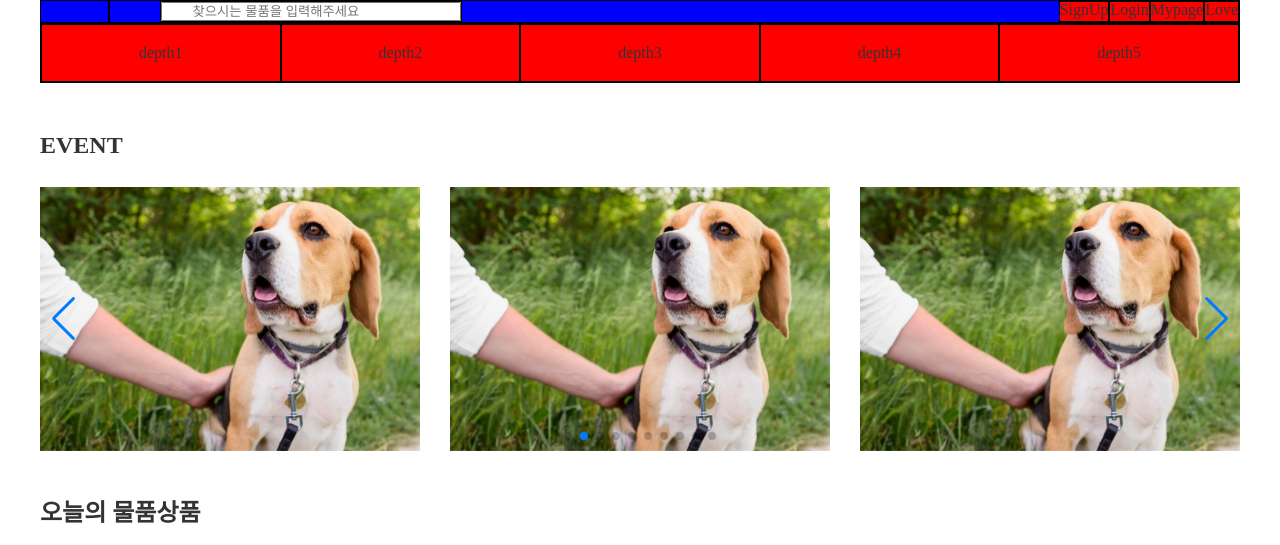
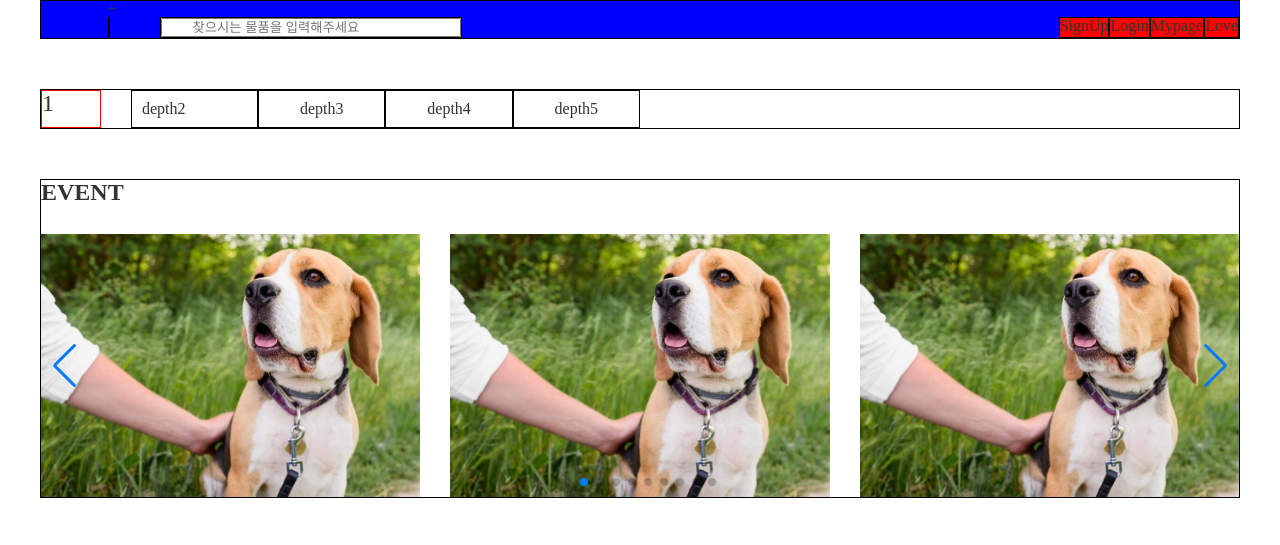
Before and after one commit to taengK/FairyTeam, a React (Create React App) app in the folder react-fairy/: page / in a window 1280 px wide. Shown: the top 545 px of the page. Built offline with nearby package versions, Linux system fonts and the light colour scheme.

Commit message:
박충희 0952 footer

```diff
--- a/react-fairy/src/App.css
+++ b/react-fairy/src/App.css
@@ -38,9 +38,6 @@
   }
 }
 
-
-#con {
-}
 #untilMain{
   width: 1200px;
   margin: 0 auto;
@@ -51,9 +48,11 @@ header{
   display: flex;
   justify-content: right;
 }
-
-section {
-  margin-top: 30px;
+nav {
+  margin-top: 50px;
+}
+main {
+  margin-top: -50px;
 }
 
 footer{
--- a/react-fairy/src/App.js
+++ b/react-fairy/src/App.js
@@ -7,7 +7,7 @@ import SignUp from './page/SignUp';
 import Login from './page/Login';
 import Mypage from './page/Mypage';
 import Love from './page/Love';
-// import {Routes,Route} from 'react-router-dom'
+import {Routes,Route} from 'react-router-dom'
 // *************************CSS***********************************************
 import './css/Common.css'
 import './css/Head.css'
@@ -20,17 +20,31 @@ import './css/Footer.css'
 
 function App() {
   return (
+
+
+
+
     <div id='con'>
       <div id = 'untilMain'>
+
       <header>
           <Head/>
       </header>
       <nav>
           <NavList/>
       </nav>
-      <main>
+      {/*<main>
           <Main/>
-      </main>
+      </main>*/}
+      <Routes>
+        <Route path='/' element={<Main/>}/>
+      </Routes>
+      <Routes>
+        <Route path='/signup' element={<SignUp/>}/>
+        <Route path='/Login' element={<Login/>}/>
+        <Route path='/Mypage' element={<Mypage/>}/>
+        <Route path='/Love' element={<Love/>}/>
+      </Routes>
       </div>
       <footer>
         <Footer/>
@@ -39,6 +53,7 @@ function App() {
 
 
 
+
   );
 }
 
--- a/react-fairy/src/componenet/Head/Head.jsx
+++ b/react-fairy/src/componenet/Head/Head.jsx
@@ -3,19 +3,20 @@ import Login from '../../page/Login'
 import SignUp from '../../page/SignUp'
 import Mypage from '../../page/Mypage'
 import Love from '../../page/Love'
+import {Link} from 'react-router-dom'
 
 
 
 const Head = () => {
   return (
-    <div className='head'>
+    <div className='head'>+
       <ul>
         <li><div><img src="/" alt="" /> </div></li>
         <li><input type="text" className='search' placeholder='찾으시는 물품을 입력해주세요'/></li>
-        <li><a href="#"><SignUp/></a></li>
-        <li><a href="#"><Login/></a></li>
-        <li><a href="#"><Mypage/></a></li>
-        <li><a href="#"><Love/></a></li>
+        <li><Link to ='/signup'><SignUp/></Link></li>
+        <li><Link to ='/Login'><Login/></Link></li>
+        <li><Link to ='/Mypage'><Mypage/></Link></li>
+        <li><Link to ='/Love'><Love/></Link></li>
 
       </ul>
 
--- a/react-fairy/src/componenet/Navigation/NavList.jsx
+++ b/react-fairy/src/componenet/Navigation/NavList.jsx
@@ -3,8 +3,8 @@ import React from 'react'
 const NavList = () => {
   return (
     <div className='Navi'>
+      <div className='ctg'>1</div>
         <ul>
-            <li><a href="#">depth1</a></li>
             <li><a href="#">depth2</a></li>
             <li><a href="#">depth3</a></li>
             <li><a href="#">depth4</a></li>
--- a/react-fairy/src/css/Main.css
+++ b/react-fairy/src/css/Main.css
@@ -1,5 +1,6 @@
 .Main-sec01 {
   width: 100%;
+  border: 1px solid #000;
 }
 .Main-sec01 h2 {
   margin-bottom: 30px;
--- a/react-fairy/src/css/Main.scss
+++ b/react-fairy/src/css/Main.scss
@@ -1,7 +1,9 @@
 .Main-sec01 {
     width: 100%;
+    border: 1px solid #000;
     h2 {
         margin-bottom: 30px;
+
     }
     .SlideBox{
         // width: calc((100% - 30px)/3);
--- a/react-fairy/src/css/NavList.css
+++ b/react-fairy/src/css/NavList.css
@@ -1,17 +1,30 @@
 .Navi {
+  display: flex;
   border: 1px solid #000;
 }
+.Navi .ctg {
+  border: 1px solid #f00;
+  width: 5%;
+  font-size: 1.5rem;
+}
 .Navi ul {
+  width: 45%;
   display: flex;
-  justify-content: space-between;
+  align-items: center;
 }
 .Navi ul li {
-  width: 100%;
+  width: 50%;
   border: 1px solid #000;
-  background-color: #f00;
 }
 .Navi ul li a {
   display: block;
-  padding: 20px;
+  padding: 10px;
   text-align: center;
+}
+.Navi ul li:nth-child(1) {
+  -moz-text-align-last: left;
+       text-align-last: left;
+}
+.Navi ul li:nth-child(1) {
+  margin-left: 30px;
 }/*# sourceMappingURL=NavList.css.map */
--- a/react-fairy/src/css/NavList.scss
+++ b/react-fairy/src/css/NavList.scss
@@ -1,16 +1,28 @@
 .Navi{
+    display: flex;
+    .ctg{
+        border: 1px solid #f00;
+        width: 5%;
+        font-size: 1.5rem;
+    }
     border: 1px solid #000;
     ul{
+        width: 45%;
         display: flex;
-        justify-content: space-between;
+        align-items: center;
         li{
-            width: 100%;
+            width: 50%;
             border: 1px solid #000;
-            background-color: #f00;
             a {
                 display: block;
-                padding: 20px;
+                padding: 10px;
                 text-align: center;
+            }
+            &:nth-child(1){
+                text-align-last: left;
+            }
+            &:nth-child(1){
+                margin-left: 30px;
             }
         }
     }
```
Also changed, not shown: 2 other files (tests, documents, lock files or other folders).
